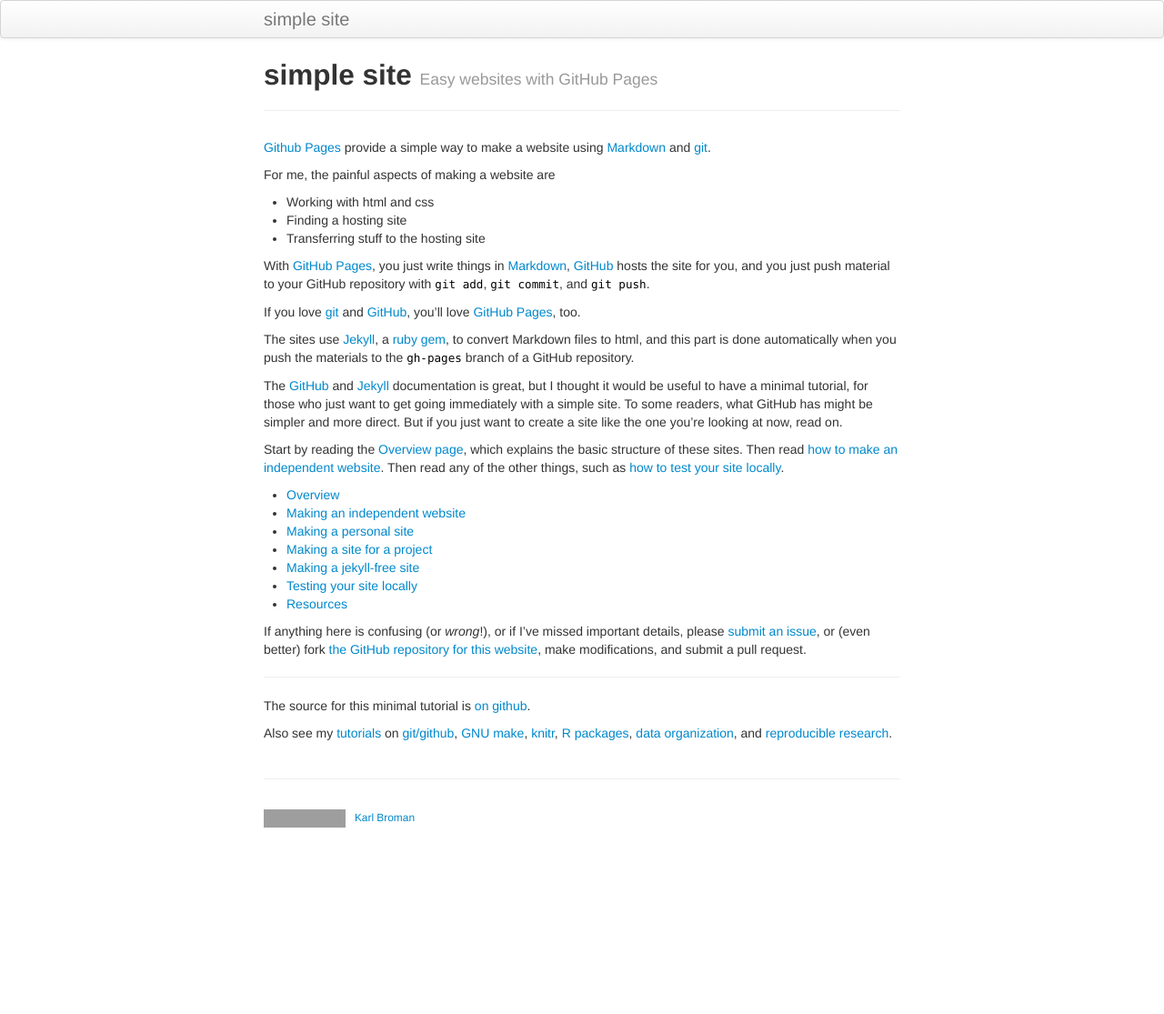
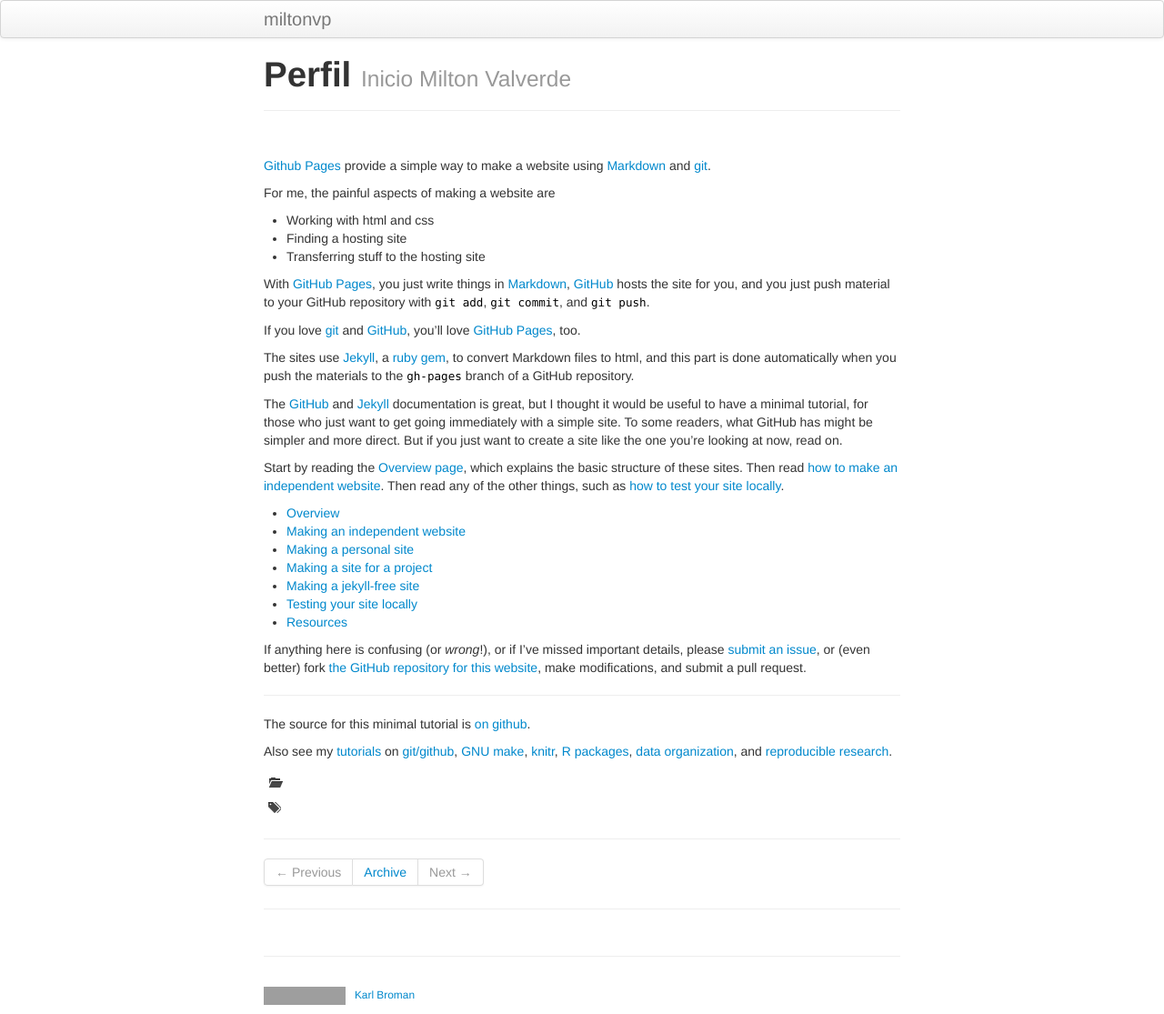
Before and after one commit to MiltonVP/MiltonVP.github.io, a Jekyll site: the page built from index.md, in a window 1280 px wide. Shown: the whole page at 91% size. Built offline with Jekyll 4.4.1, drawn with Linux system fonts in a browser that asks for light colours; before the commit the page ends 920 px from its top, so only the background shows below that; grey boxes are pictures that could not be loaded.

Commit message:
profile changes first commit

```diff
--- a/_config.yml
+++ b/_config.yml
@@ -8,15 +8,15 @@ highlighter: rouge
 # Themes are encouraged to use these universal variables
 # so be sure to set them if your theme uses them.
 #
-title : simple site
+title : miltonvp
 author :
-  name : Karl Broman
-  email : kbroman@gmail.com
-  github : kbroman
-  feedburner : nil
+  name : Milton Andrey Valverde Paniagua
+  email : miltonvp@estudiantec.cr
+  github : https://github.com/MiltonVP/MiltonVP.github.io
+  feedburner :
 
 # NOTE: Replacing this next line with your own URL
-production_url : https://kbroman.github.io/simple_site
+production_url : https://miltonvp.github.io./
 
 # Tell Github to use the kramdown markdown interpreter
 # (see https://help.github.com/articles/migrating-your-pages-site-from-maruku)
@@ -51,7 +51,7 @@ JB :
   #     This means always setting the protocol (http|https) or prefixing with "/"
   #
   # NOTE: Replace this next line with your own URL, likely with username.github.io
-  BASE_PATH : https://kbroman.org/simple_site
+  BASE_PATH : https://miltonvp.github.io./
 
   # By default, the asset_path is automatically defined relative to BASE_PATH plus the enabled theme.
   # ex: [BASE_PATH]/assets/themes/[THEME-NAME]
--- a/index.md
+++ b/index.md
@@ -1,8 +1,8 @@
 ---
-layout: page
-title: simple site
-tagline: Easy websites with GitHub Pages
-description: Minimal tutorial on making a simple website with GitHub Pages
+layout: post
+title: Perfil
+tagline: Inicio Milton Valverde
+description: Vista previa sobre el perfil de Milton Valverde
 ---
 
 [Github Pages](https://pages.github.com) provide a simple way to make a
```
